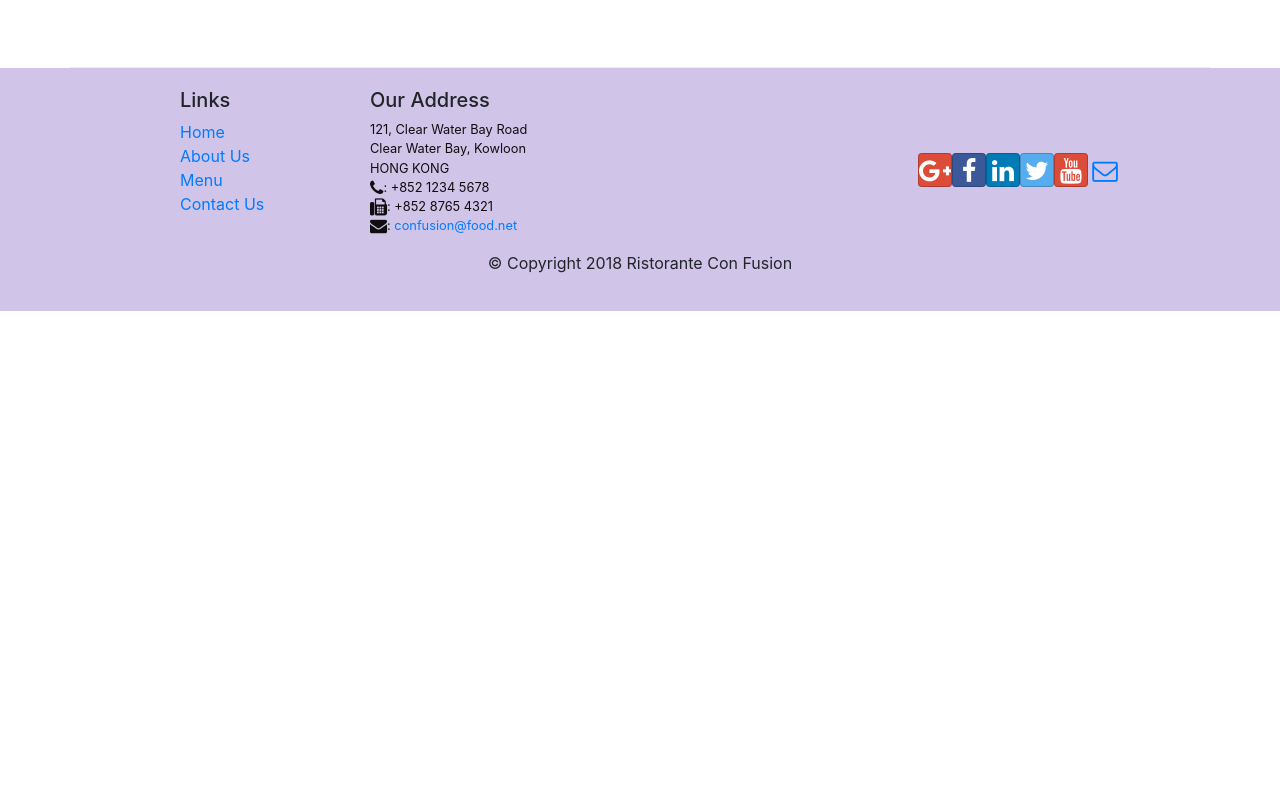
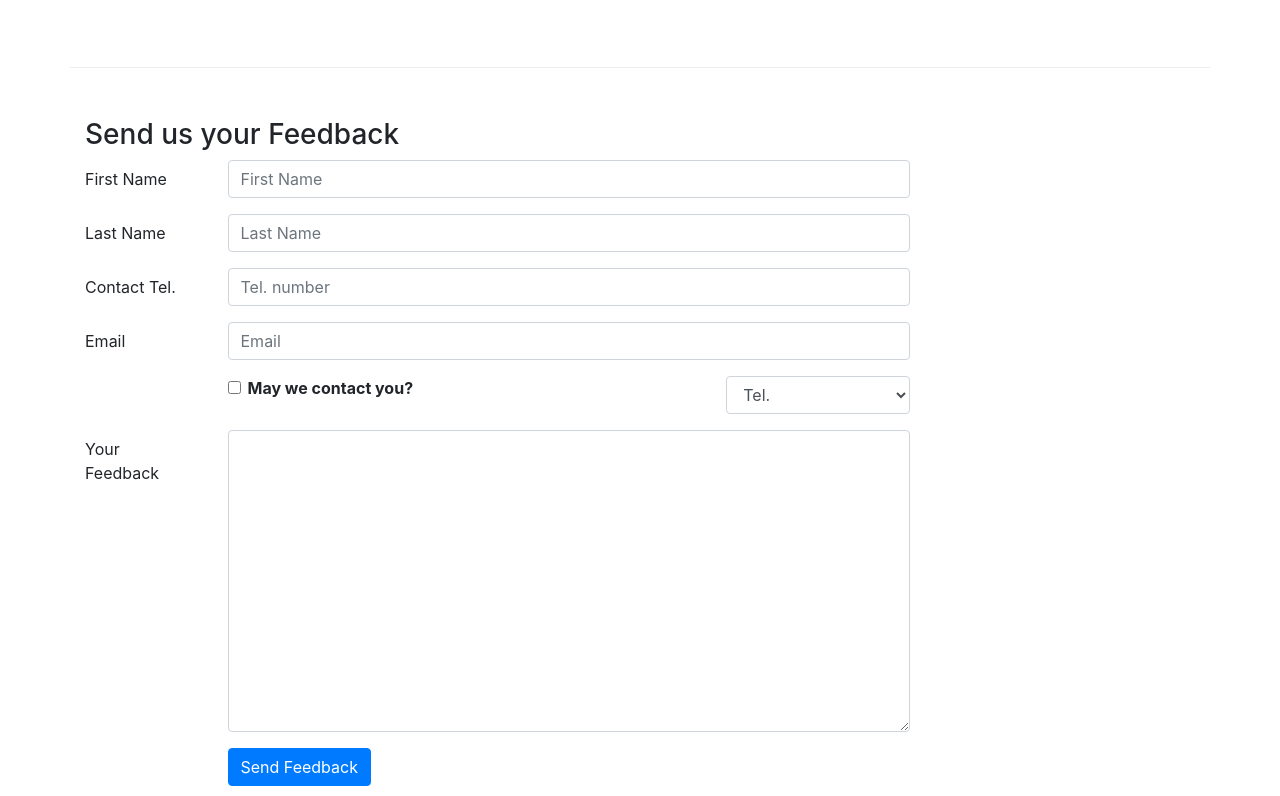
Before and after one commit to TungPhan2808/React, a React (Create React App) app: page /contactus in a window 1280 px wide. Shown: the part 824-1620 px from the top of the page. Before the commit the page ends 1135 px from the top, so only its background shows below. Built offline with nearby package versions, Linux system fonts and the light colour scheme.

Commit message:
Controlled Forms

```diff
--- /dev/null
+++ b/src/components/AboutComponent.js
@@ -0,0 +1,117 @@
+import React from "react";
+import {
+  Breadcrumb,
+  BreadcrumbItem,
+  Card,
+  CardBody,
+  CardHeader,
+  Media,
+} from "reactstrap";
+import { Link } from "react-router-dom";
+
+function RenderLeader({ leader }) {
+  return (
+    <div key={leader.id} className="col-12 mt-5">
+      <Media tag="li">
+        <Media left middle>
+          <Media object src={leader.image} alt={leader.name} />
+        </Media>
+        <Media body className="ml-5">
+          <Media heading>{leader.name}</Media>
+          <Media className="mb-2">{leader.designation}</Media>
+          <p>{leader.description}</p>
+        </Media>
+      </Media>
+    </div>
+  );
+}
+
+function About(props) {
+  const leaders = props.leaders.map((leader) => {
+    return <RenderLeader leader={leader} />;
+  });
+
+  return (
+    <div className="container">
+      <div className="row">
+        <Breadcrumb>
+          <BreadcrumbItem>
+            <Link to="/home">Home</Link>
+          </BreadcrumbItem>
+          <BreadcrumbItem active>About Us</BreadcrumbItem>
+        </Breadcrumb>
+        <div className="col-12">
+          <h3>About Us</h3>
+          <hr />
+        </div>
+      </div>
+      <div className="row row-content">
+        <div className="col-12 col-md-6">
+          <h2>Our History</h2>
+          <p>
+            Started in 2010, Ristorante con Fusion quickly established itself as
+            a culinary icon par excellence in Hong Kong. With its unique brand
+            of world fusion cuisine that can be found nowhere else, it enjoys
+            patronage from the A-list clientele in Hong Kong. Featuring four of
+            the best three-star Michelin chefs in the world, you never know what
+            will arrive on your plate the next time you visit us.
+          </p>
+          <p>
+            The restaurant traces its humble beginnings to{" "}
+            <em>The Frying Pan</em>, a successful chain started by our CEO, Mr.
+            Peter Pan, that featured for the first time the world's best
+            cuisines in a pan.
+          </p>
+        </div>
+        <div className="col-12 col-md-5">
+          <Card>
+            <CardHeader className="bg-primary text-white">
+              Facts At a Glance
+            </CardHeader>
+            <CardBody>
+              <dl className="row p-1">
+                <dt className="col-6">Started</dt>
+                <dd className="col-6">3 Feb. 2013</dd>
+                <dt className="col-6">Major Stake Holder</dt>
+                <dd className="col-6">HK Fine Foods Inc.</dd>
+                <dt className="col-6">Last Year's Turnover</dt>
+                <dd className="col-6">$1,250,375</dd>
+                <dt className="col-6">Employees</dt>
+                <dd className="col-6">40</dd>
+              </dl>
+            </CardBody>
+          </Card>
+        </div>
+        <div className="col-12">
+          <Card>
+            <CardBody className="bg-faded">
+              <blockquote className="blockquote">
+                <p className="mb-0">
+                  You better cut the pizza in four pieces because I'm not hungry
+                  enough to eat six.
+                </p>
+                <footer className="blockquote-footer">
+                  Yogi Berra,
+                  <cite title="Source Title">
+                    The Wit and Wisdom of Yogi Berra, P. Pepe, Diversion Books,
+                    2014
+                  </cite>
+                </footer>
+              </blockquote>
+            </CardBody>
+          </Card>
+        </div>
+      </div>
+      <div className="row row-content">
+        <div className="col-12">
+          <h2>Corporate Leadership</h2>
+        </div>
+        <div className="col-12">
+          <Media list>{leaders}</Media>
+        </div>
+      </div>
+    </div>
+  );
+}
+
+export default About;
--- a/src/components/ContactComponent.js
+++ b/src/components/ContactComponent.js
@@ -1,7 +1,48 @@
-import React from "react";
-import { Breadcrumb, BreadcrumbItem } from "reactstrap";
+import React, { Component } from "react";
+import {
+  Breadcrumb,
+  BreadcrumbItem,
+  Button,
+  Form,
+  FormGroup,
+  Label,
+  Input,
+  Col,
+} from "reactstrap";
 import { Link } from "react-router-dom";
-function Contact(props) {
+class Contact extends Component {
+  constructor(props) {
+    super(props);
+
+    this.state = {
+      firstname: "",
+      lastname: "",
+      telnum: "",
+      email: "",
+      agree: false,
+      contactType: "Tel.",
+      message: "",
+    };
+
+    this.handleInputChange = this.handleInputChange.bind(this);
+    this.handleSubmit = this.handleSubmit.bind(this);
+  }
+  handleInputChange(event) {
+    const target = event.target;
+    const value = target.type === "checkbox" ? target.checked : target.value;
+    const name = target.name;
+    this.setState({
+      [name]: value,
+    });
+  }
+
+  handleSubmit(event) {
+    console.log("Current State is: " + JSON.stringify(this.state));
+    alert("Current State is: " + JSON.stringify(this.state));
+    event.preventDefault();
+  }
+
+  render() {
     return (
       <div className="container">
         <div className="row">
@@ -63,8 +104,135 @@
             </div>
           </div>
         </div>
+        <div className="row row-content">
+          <div className="col-12">
+            <h3>Send us your Feedback</h3>
+          </div>
+
+          <div className="col-12 col-md-9">
+            <Form onSubmit={this.handleSubmit}>
+              <FormGroup row>
+                <Label htmlFor="firstname" md={2}>
+                  First Name
+                </Label>
+                <Col md={10}>
+                  <Input
+                    type="text"
+                    id="firstname"
+                    name="firstname"
+                    placeholder="First Name"
+                    value={this.state.firstname}
+                    onChange={this.handleInputChange}
+                  />
+                </Col>
+              </FormGroup>
+
+              <FormGroup row>
+                <Label htmlFor="lastname" md={2}>
+                  Last Name
+                </Label>
+                <Col md={10}>
+                  <Input
+                    type="text"
+                    id="lastname"
+                    name="lastname"
+                    placeholder="Last Name"
+                    value={this.state.lastname}
+                    onChange={this.handleInputChange}
+                  />
+                </Col>
+              </FormGroup>
+
+              <FormGroup row>
+                <Label htmlFor="telnum" md={2}>
+                  Contact Tel.
+                </Label>
+                <Col md={10}>
+                  <Input
+                    type="tel"
+                    id="telnum"
+                    name="telnum"
+                    placeholder="Tel. number"
+                    value={this.state.telnum}
+                    onChange={this.handleInputChange}
+                  />
+                </Col>
+              </FormGroup>
+
+              <FormGroup row>
+                <Label htmlFor="email" md={2}>
+                  Email
+                </Label>
+                <Col md={10}>
+                  <Input
+                    type="email"
+                    id="email"
+                    name="email"
+                    placeholder="Email"
+                    value={this.state.email}
+                    onChange={this.handleInputChange}
+                  />
+                </Col>
+              </FormGroup>
+
+              <FormGroup row>
+                <Col md={{ size: 6, offset: 2 }}>
+                  <FormGroup check>
+                    <Label check>
+                      <Input
+                        type="checkbox"
+                        name="agree"
+                        checked={this.state.agree}
+                        onChange={this.handleInputChange}
+                      />{" "}
+                      <strong>May we contact you?</strong>
+                    </Label>
+                  </FormGroup>
+                </Col>
+
+                <Col md={{ size: 3, offset: 1 }}>
+                  <Input
+                    type="select"
+                    name="contactType"
+                    value={this.state.contactType}
+                    onChange={this.handleInputChange}
+                  >
+                    <option>Tel.</option>
+                    <option>Email</option>
+                  </Input>
+                </Col>
+              </FormGroup>
+
+              <FormGroup row>
+                <Label htmlFor="message" md={2}>
+                  Your Feedback
+                </Label>
+
+                <Col md={10}>
+                  <Input
+                    type="textarea"
+                    id="message"
+                    name="message"
+                    rows="12"
+                    value={this.state.message}
+                    onChange={this.handleInputChange}
+                  ></Input>
+                </Col>
+              </FormGroup>
+
+              <FormGroup row>
+                <Col md={{ size: 10, offset: 2 }}>
+                  <Button type="submit" color="primary">
+                    Send Feedback
+                  </Button>
+                </Col>
+              </FormGroup>
+            </Form>
+          </div>
+        </div>
       </div>
     );
   }
+}
 
 export default Contact;
--- a/src/components/DishdetailComponent.js
+++ b/src/components/DishdetailComponent.js
@@ -72,12 +72,8 @@
           </div>
         </div>
         <div className="row">
-          <div className="col-12 col-md-5 m-1">
-            <RenderDish dish={props.dish} />
-          </div>
-          <div className="col-12 col-md-5 m-1">
-            <RenderComments comments={props.comments} />
-          </div>
+          <RenderDish dish={props.dish} />
+          <RenderComments comments={props.comments} />
         </div>
       </div>
     );
--- a/src/components/MainComponent.js
+++ b/src/components/MainComponent.js
@@ -10,6 +10,7 @@
 import { COMMENTS } from "../shared/comments";
 import { PROMOTIONS } from "../shared/promotions";
 import { LEADERS } from "../shared/leaders";
+import About from "./AboutComponent";
 //App is a React component class that receives parameters and calls props (properties)
 class Main extends Component {
   constructor(props) {
@@ -35,6 +36,7 @@
         />
       );
     };
+
     const DishWithId = ({ match }) => {
       return (
         <DishDetail
@@ -49,12 +51,17 @@
         />
       );
     };
+
+    const AboutPage = () => {
+      return <About leaders={this.state.leaders} />;
+    };
+
     return (
       <div>
         <Header />
         <Switch>
           <Route path="/home" component={HomePage} />
-
+          <Route exact path="/aboutus" component={AboutPage} />
           <Route
             exact
             path="/menu"
```
Lines whose indentation alone changed are shown as unchanged.
